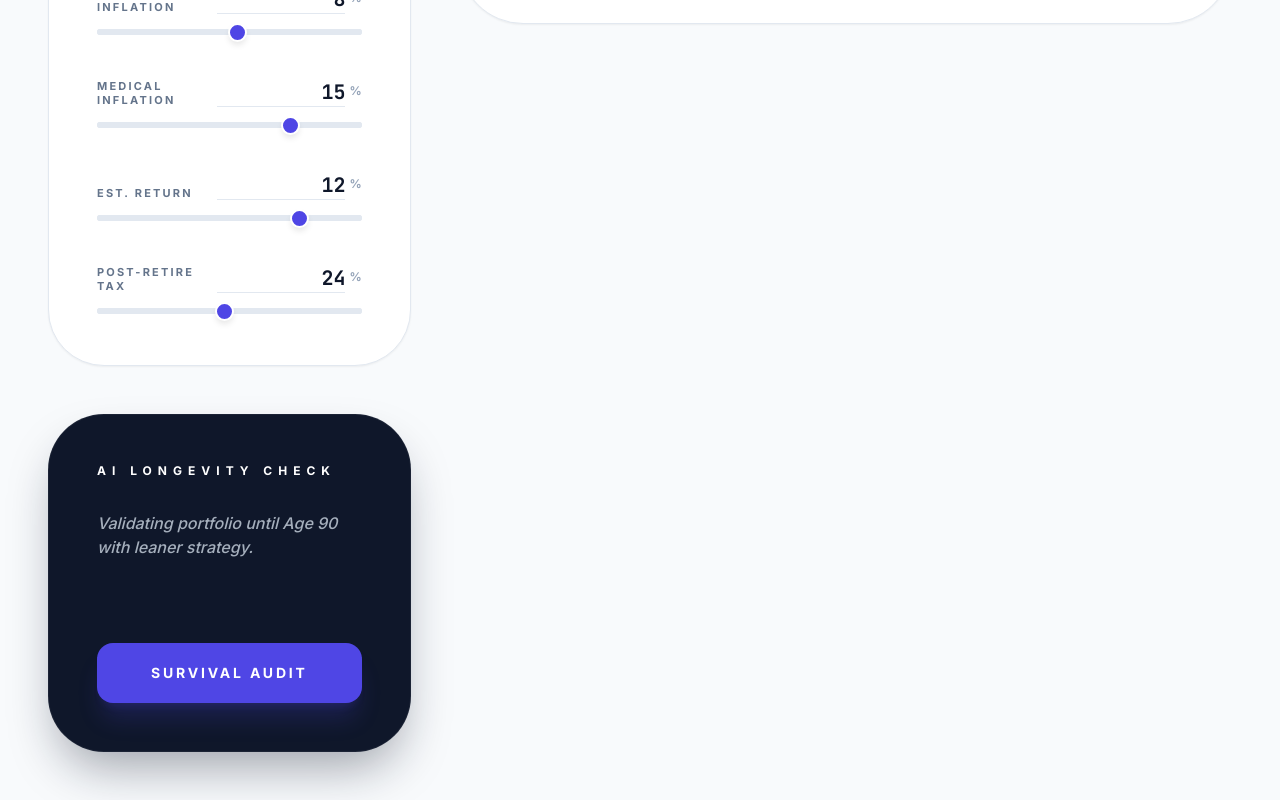
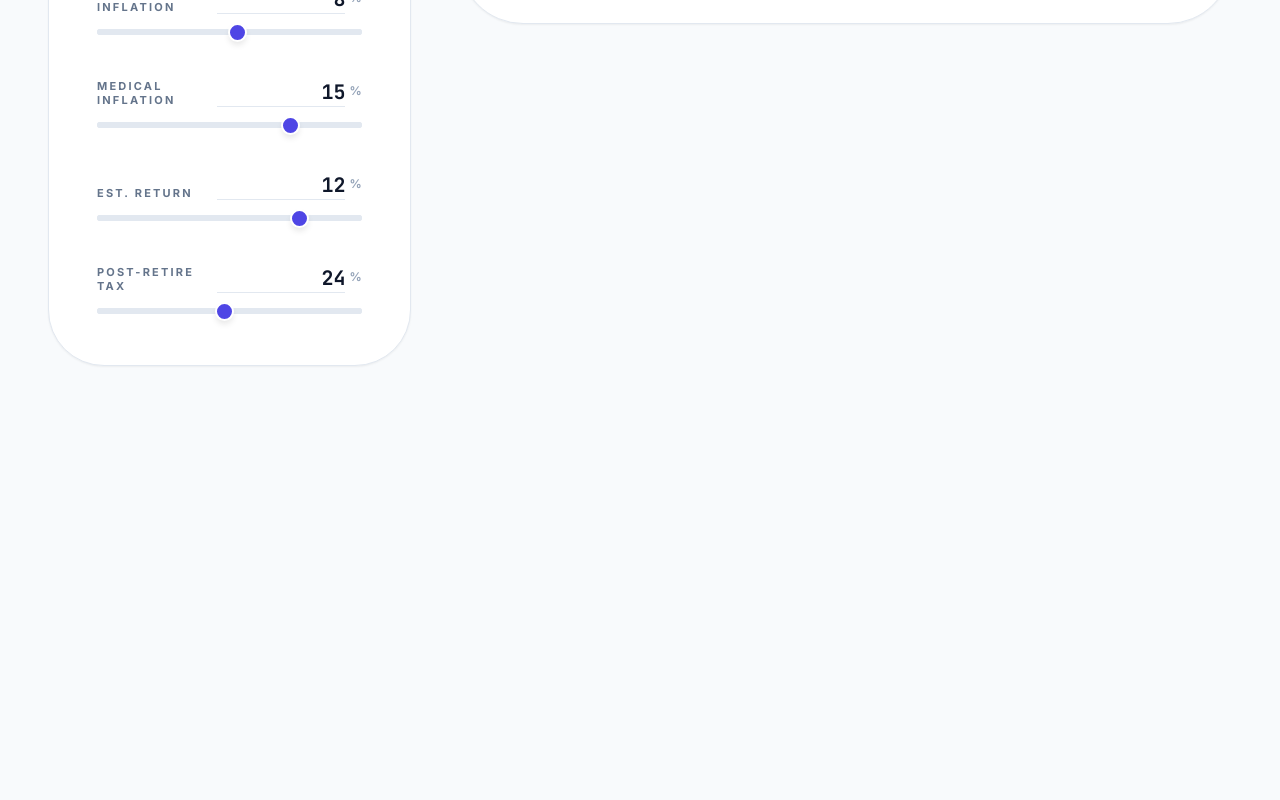
Before and after one commit to satyajit-mohapatra/firepulse, a React (Vite) app: page / in a window 1280 px wide. Shown: the part 1884-2684 px from the top of the page. After the commit the page ends 2298 px from the top, so only its background shows below. Built offline with nearby package versions, Linux system fonts and the light colour scheme.

Commit message:
Remove the dependency on the @google/genai package from package.json. This change helps streamline the project's dependencies and may improve build performance.
- 🗑️ Removed unnecessary dependency: @google/genai
- 📦 Updated package.json for cleaner dependency management

```diff
--- a/App.tsx
+++ b/App.tsx
@@ -4,7 +4,6 @@ import { FinancialData, CalculationResults, CurrencyCode, Milestone, InvestmentG
 import { calculateFIRE, formatCurrency, formatCurrencyCompact, getCurrencySymbol, formatCompactNumber } from './utils/finance';
 import SliderInput from './components/SliderInput';
 import ProjectionChart from './components/ProjectionChart';
-import { GoogleGenAI } from "@google/genai";
 
 const currencies: { code: CurrencyCode; name: string }[] = [
   { code: 'USD', name: 'USD ($)' },
@@ -46,8 +45,6 @@ const App: React.FC = () => {
   });
 
   const [currency, setCurrency] = useState<CurrencyCode>('USD');
-  const [aiInsight, setAiInsight] = useState<string>('');
-  const [loadingAi, setLoadingAi] = useState<boolean>(false);
   const [showLedger, setShowLedger] = useState(false);
   const [showLongevityTable, setShowLongevityTable] = useState(false);
 
@@ -66,20 +63,7 @@ const App: React.FC = () => {
     });
   };
 
-  const getAiInsight = async () => {
-    setLoadingAi(true);
-    setAiInsight('');
-    try {
-      const ai = new GoogleGenAI({ apiKey: process.env.API_KEY });
-      const prompt = `Analyze this plan: ${data.currentAge}yo, retire ${data.retirementAge}yo, Net Worth ${formatCurrency(data.currentNetWorth, currency)}, Income ${formatCurrency(data.monthlyIncome, currency)}/mo, Living ${formatCurrency(data.monthlyExpenses, currency)}/mo, Medical ${formatCurrency(data.monthlyMedical, currency)}/mo growing at ${data.medicalInflation}%. Return Strategy: ${data.simulationMode}. Longevity Target: ${data.liveUntilAge}. FI Age: ${results.fiAge || 'Never'}. Provide 2 quick strategy tips.`;
-      const response = await ai.models.generateContent({ model: 'gemini-3-flash-preview', contents: prompt });
-      setAiInsight(response.text || "");
-    } catch (e) {
-      setAiInsight("Auditor offline.");
-    } finally {
-      setLoadingAi(false);
-    }
-  };
+
 
   const strategies: { id: FinancialData['simulationMode']; label: string }[] = [
     { id: 'leaner', label: 'Leaner' },
@@ -316,15 +300,7 @@ const App: React.FC = () => {
               </section>
             </div>
 
-            <div className="bg-slate-900 rounded-[2.5rem] md:rounded-[3.5rem] p-8 md:p-12 text-slate-300 space-y-6 md:space-y-8 shadow-2xl shadow-slate-900/40 border border-white/5 mt-8">
-              <h3 className="text-[10px] md:text-xs font-black text-white uppercase tracking-[0.5em]">AI Longevity Check</h3>
-              <div className="text-sm md:text-base font-medium leading-relaxed italic opacity-80 min-h-[100px]">
-                {loadingAi ? 'Calculating survival nodes...' : aiInsight || `Validating portfolio until Age ${data.liveUntilAge} with ${data.simulationMode} strategy.`}
-              </div>
-              <button onClick={getAiInsight} disabled={loadingAi} className="w-full py-4 md:py-5 bg-indigo-600 hover:bg-indigo-500 text-white rounded-2xl font-black text-xs md:text-sm uppercase tracking-[0.2em] transition-all shadow-xl shadow-indigo-600/20 active:scale-95">
-                {loadingAi ? 'Calibrating...' : 'Survival Audit'}
-              </button>
-            </div>
+
           </aside>
 
           {/* MAIN VISUALS */}
--- a/index.html
+++ b/index.html
@@ -76,7 +76,6 @@
     "react-dom/": "https://esm.sh/react-dom@^19.2.3/",
     "react/": "https://esm.sh/react@^19.2.3/",
     "recharts": "https://esm.sh/recharts@^3.6.0",
-    "@google/genai": "https://esm.sh/@google/genai@^1.34.0",
     "@vitejs/plugin-react": "https://esm.sh/@vitejs/plugin-react@^5.1.2",
     "vite": "https://esm.sh/vite@^7.3.0"
   }
--- a/package.json
+++ b/package.json
@@ -10,7 +10,6 @@
     "preview": "vite preview"
   },
   "dependencies": {
-    "@google/genai": "^1.34.0",
     "react": "^19.2.3",
     "react-dom": "^19.2.3",
     "recharts": "^3.6.0"
```
Also changed, not shown: 1 other file (tests, documents, lock files or other folders).
